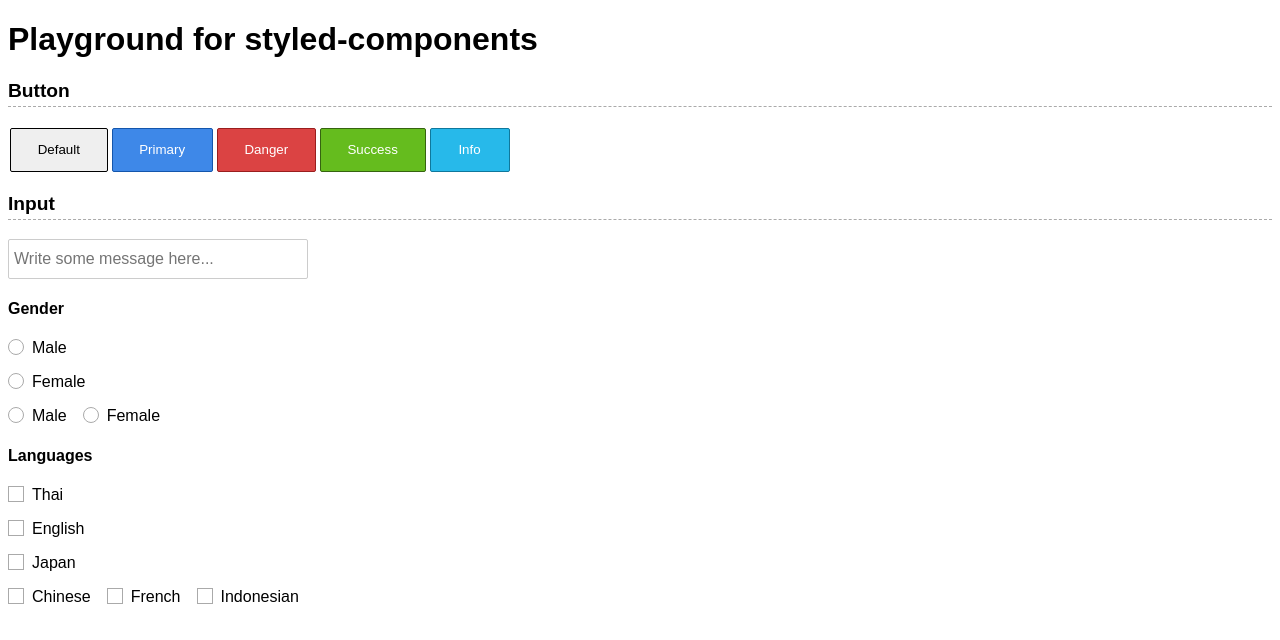
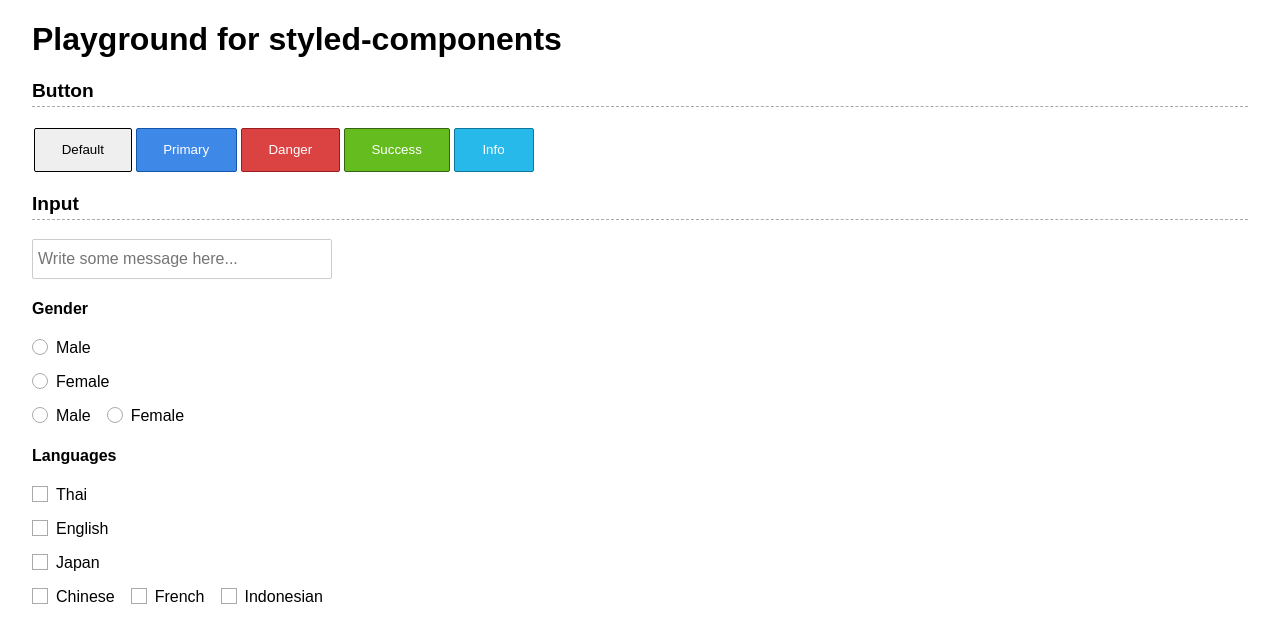
Before and after one commit to ratchagarn/react-styled-components, a React (Create React App) app: page / in a window 1280 px wide. Shown: the top 640 px of the page. Built offline with nearby package versions, Linux system fonts and the light colour scheme.

Commit message:
Add global style and update layout style.

```diff
--- a/src/components/Layout.js
+++ b/src/components/Layout.js
@@ -1,13 +1,26 @@
-import styled from 'styled-components';
+import styled, { injectGlobal } from 'styled-components';
 
-const Layout = styled.div`
-  font-family: Arial, Verdana, Tahoma;
-  font-size: 16px;
-  box-sizing: border-box;
+injectGlobal`
+  html {
+    box-sizing: border-box;
+  }
 
   *, *:before, *:after {
     box-sizing: inherit;
   }
+
+  body {
+    margin: 0;
+    padding: 0;
+    font-family: Arial, Verdana, Tahoma;
+    font-size: 16px;
+  }
+`;
+
+const Layout = styled.div`
+  width: 95%;
+  margin-left: auto;
+  margin-right: auto;
 `;
 
 export default Layout;
```
